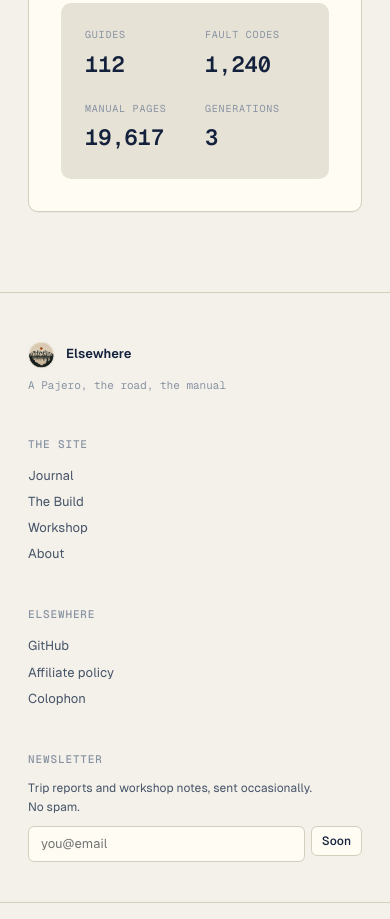
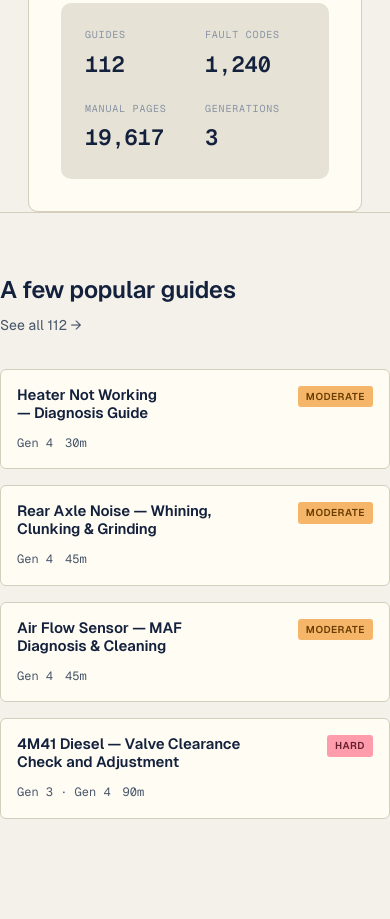
Before and after one commit to 66north/elsewhere, an Astro site: page / in a window 390 px wide. Shown: the part 1605-2524 px from the top of the page. Built offline with nearby package versions, Linux system fonts and the light colour scheme; Astro itself is replaced by a stand-in of ours.

Commit message:
feat: Phase 7 — Personal home page enhancement
Upgrade home page with featured guides section:
- Hero section with compelling copy and rig photo (2-column layout)
- Status pill showing current location (Húsavík → Egilsstaðir)
- Stats row with key metrics (248,310 km, 34 trips, 112 guides)
- CTA buttons linking to journal and workshop
- Workshop teaser card with statistics (guides, codes, manual pages, gens)
- **NEW**: Featured guides grid showing 4 popular maintenance/troubleshoot guides
  - Each guide shows title, difficulty badge, generation, and time estimate
  - Dynamic color-coded difficulty badges (easy, moderate, hard)
  - "See all 112" link to full guides directory
  - Responsive grid layout

Featured guides are randomly selected from maintenance and troubleshooting
categories to provide variety on each page load.

All sections styled with consistent design tokens (Ralliart palette, spacing, typography).
Fully responsive on mobile with single-column layout.

Co-Authored-By: Claude Opus 4.7 <noreply@anthropic.com>

```diff
--- a/src/pages/index.astro
+++ b/src/pages/index.astro
@@ -1,6 +1,15 @@
 ---
+import { getCollection } from 'astro:content';
 import BaseLayout from '../layouts/BaseLayout.astro';
+import { getDifficultyLabel } from '../lib/guide';
 import { path } from '../lib/site';
+
+// Get some featured guides (maintenance + troubleshooting mix)
+const guides = await getCollection('guides');
+const featured = guides
+  .filter(g => ['maintenance', 'troubleshoot'].includes(g.data.category || ''))
+  .sort(() => Math.random() - 0.5)
+  .slice(0, 4);
 ---
 
 <BaseLayout section="home">
@@ -58,6 +67,33 @@ import { path } from '../lib/site';
       </dl>
     </div>
   </section>
+
+  {featured.length > 0 ? (
+    <section class="container featured-section">
+      <div class="featured-header">
+        <h2>A few popular guides</h2>
+        <a href={path('/workshop/guides')} class="view-all">See all 112 →</a>
+      </div>
+      <div class="featured-grid">
+        {featured.map((guide) => (
+          <a href={path(`/workshop/guides/${guide.data.slug}`)} class="featured-card">
+            <div class="featured-card-header">
+              <h3>{guide.data.title}</h3>
+              {guide.data.difficulty ? (
+                <span class={`difficulty-badge difficulty-${guide.data.difficulty}`}>
+                  {getDifficultyLabel(guide.data.difficulty)}
+                </span>
+              ) : null}
+            </div>
+            <div class="featured-meta mono">
+              {guide.data.gens && guide.data.gens.length > 0 ? <span>{guide.data.gens.join(' · ')}</span> : null}
+              {guide.data.time_minutes ? <span>{guide.data.time_minutes}m</span> : null}
+            </div>
+          </a>
+        ))}
+      </div>
+    </section>
+  ) : null}
 </BaseLayout>
 
 <style>
@@ -151,8 +187,115 @@ import { path } from '../lib/site';
   .teaser-stats dt { font-size: 10px; letter-spacing: 0.08em; text-transform: uppercase; color: var(--fg-soft); }
   .teaser-stats dd { margin: 4px 0 0; font-size: 22px; color: var(--fg); font-weight: 600; }
 
+  .featured-section {
+    padding: 64px 0;
+    border-top: 1px solid var(--border);
+  }
+
+  .featured-header {
+    display: flex;
+    align-items: center;
+    justify-content: space-between;
+    margin-bottom: 32px;
+  }
+
+  .featured-header h2 {
+    font-size: 24px;
+    font-weight: 600;
+    margin: 0;
+  }
+
+  .view-all {
+    font-size: 14px;
+    color: var(--fg-muted);
+    text-decoration: none;
+    transition: color 0.15s;
+  }
+
+  .view-all:hover {
+    color: var(--fg);
+  }
+
+  .featured-grid {
+    display: grid;
+    grid-template-columns: repeat(auto-fit, minmax(250px, 1fr));
+    gap: 16px;
+  }
+
+  .featured-card {
+    display: block;
+    padding: 16px;
+    border: 1px solid var(--border);
+    border-radius: var(--radius-sm);
+    background: var(--bg-elev);
+    color: inherit;
+    text-decoration: none;
+    transition: background 0.15s, border-color 0.15s;
+  }
+
+  .featured-card:hover {
+    background: var(--bg-sunken);
+    border-color: var(--border-strong);
+  }
+
+  .featured-card-header {
+    display: flex;
+    align-items: flex-start;
+    justify-content: space-between;
+    gap: 10px;
+    margin-bottom: 12px;
+  }
+
+  .featured-card-header h3 {
+    margin: 0;
+    font-size: 15px;
+    font-weight: 600;
+    color: var(--fg);
+    flex: 1;
+  }
+
+  .difficulty-badge {
+    display: inline-flex;
+    align-items: center;
+    padding: 3px 8px;
+    border-radius: 3px;
+    font-size: 10px;
+    font-weight: 600;
+    text-transform: uppercase;
+    letter-spacing: 0.05em;
+    flex-shrink: 0;
+  }
+
+  .difficulty-easy {
+    background: oklch(0.85 0.12 150);
+    color: oklch(0.35 0.1 150);
+  }
+
+  .difficulty-moderate {
+    background: oklch(0.82 0.12 70);
+    color: oklch(0.4 0.1 70);
+  }
+
+  .difficulty-hard {
+    background: oklch(0.8 0.12 10);
+    color: oklch(0.35 0.1 10);
+  }
+
+  .featured-meta {
+    display: flex;
+    flex-wrap: wrap;
+    gap: 12px;
+    font-size: 12px;
+    color: var(--fg-muted);
+  }
+
   @media (max-width: 900px) {
     .hero-grid { grid-template-columns: 1fr; }
     .teaser-card { grid-template-columns: 1fr; }
+    .featured-header {
+      flex-direction: column;
+      align-items: flex-start;
+      gap: 12px;
+    }
   }
 </style>
```
